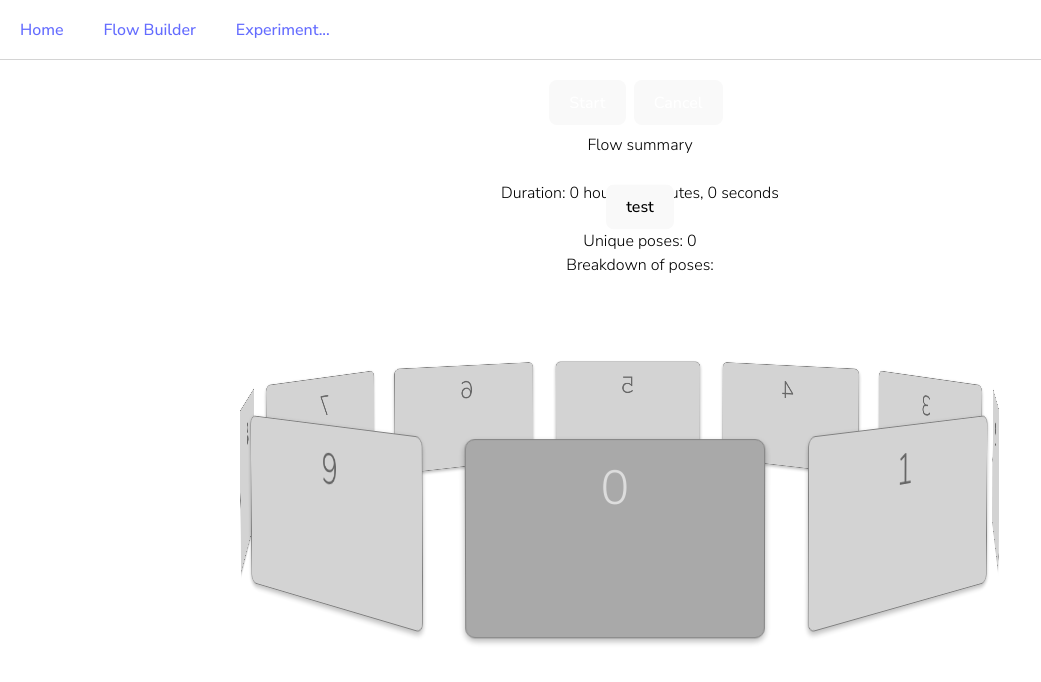
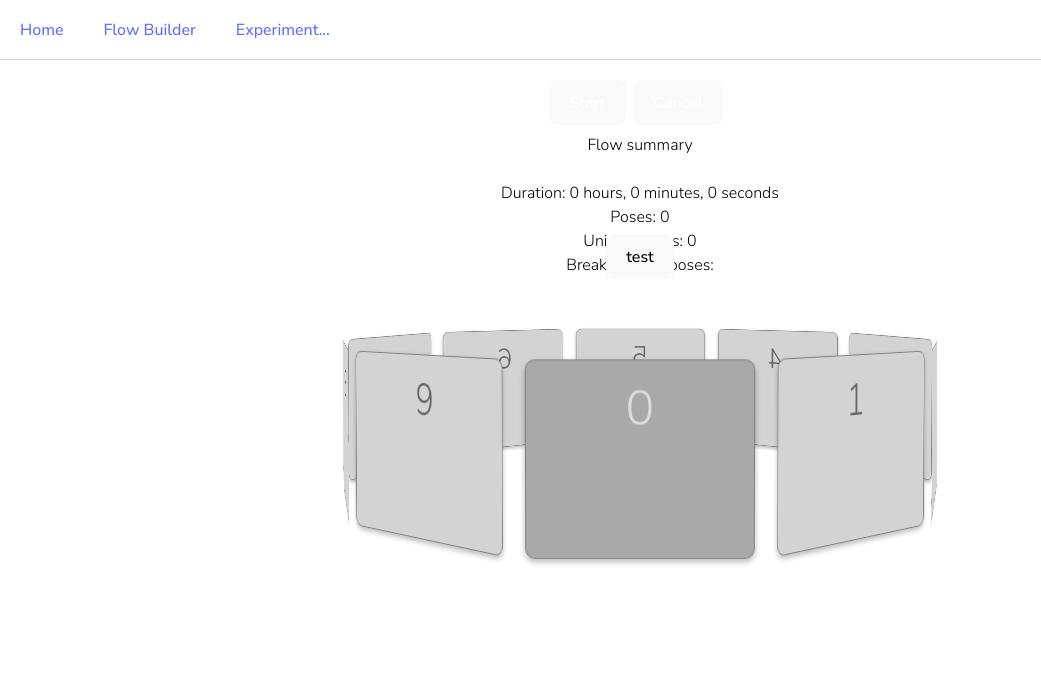
Before and after one commit to sevleo/YoGato-frontend, a React (Vite) app: page /builder in a window 1280 px wide. Both pictures are taken after a click on the button "Preview". Shown: the top 682 px of the page, without its empty margins (0-1041 px from the left). Built offline with nearby package versions, Linux system fonts and the light colour scheme.

Commit message:
Handle wheel resizing and centering

```diff
--- a/src/components/buildingBlocks/Wheel.tsx
+++ b/src/components/buildingBlocks/Wheel.tsx
@@ -40,6 +40,23 @@ function Wheel() {
     if (wheelRef.current) {
       setWidth(wheelRef.current.offsetWidth);
     }
+  }, []);
+
+  // Used to calculate and update the width of the spinning wheel element after resizing.
+  useEffect(() => {
+    const handleResize = () => {
+      console.log("resizing");
+      console.log(wheelRef.current.offsetWidth);
+      if (wheelRef.current) {
+        setWidth(wheelRef.current.offsetWidth);
+      }
+    };
+
+    window.addEventListener("resize", handleResize);
+
+    return () => {
+      window.removeEventListener("resize", handleResize);
+    };
   }, []);
 
   // Used to handle the rotation of the spinning wheel.
@@ -103,8 +120,8 @@ function Wheel() {
 
   return (
     <>
-      <button className="mb-[50px]" onClick={handleClick}>
-        testdad
+      <button className="mb-[100px]" onClick={handleClick}>
+        test
       </button>
       <div className="wheel" ref={wheelRef}>
         {cards}
--- a/src/components/experiment/Wheel.tsx
+++ /dev/null
@@ -1,116 +0,0 @@
-import { useEffect, useState, useRef, useCallback } from "react";
-
-function Wheel() {
-  // Tracks the width of the spinning wheel element
-  const [width, setWidth] = useState(0);
-
-  // Tracks the current position of the wheel
-  const [current, setCurrent] = useState(0);
-
-  // Stores the angle by which each card should be rotated
-  const [theta, setTheta] = useState(0);
-
-  // Represents the distance from the center of the wheel to the cards
-  const [radius, setRadius] = useState(0);
-
-  // Representing the rotation speed of the wheel
-  const [speed] = useState(1);
-
-  // Maximum number of cards on the wheel
-  const [max, setMax] = useState(10);
-
-  // Used to reference the spinning wheel DOM element
-  const wheelRef = useRef(null);
-
-  // Used to store the ID of the rotation timer
-  const timerRef = useRef(null);
-
-  // generates an ID for a card based on its index and the maximum number of cards
-  const id = useCallback(
-    (idx, count = max) => {
-      idx %= count;
-      return (idx < 0 ? idx + count : idx).toString().padStart(2, "0");
-    },
-    [max]
-  );
-
-  // Used to calculate and update the width of the spinning wheel element.
-  // This effect runs once after the component is mounted, updating the width state based on the width of the wheelRef DOM element.
-  useEffect(() => {
-    if (wheelRef.current) {
-      setWidth(wheelRef.current.offsetWidth);
-    }
-  }, []);
-
-  // Used to handle the rotation of the spinning wheel.
-  useEffect(() => {
-    const wheel = wheelRef.current;
-    if (wheel) {
-      // Calculates the rotation angle for each card based on the current position and updates the CSS transform property of the wheel element accordingly
-      const rotate = () => {
-        wheel.style.transform = `translateZ(${-radius}px) rotateX(${-1}deg) rotateY(${
-          -theta * current
-        }deg)`;
-
-        // Highlights the current card by adding a CSS class after a delay
-        const cards = wheel.querySelectorAll(".card");
-        cards.forEach((card) => card.classList.remove("current"));
-        clearTimeout(timerRef.current);
-        timerRef.current = setTimeout(
-          () => {
-            const currentCard = wheel.querySelector(`#card_${id(current)}`);
-            if (currentCard) currentCard.classList.add("current");
-          },
-          0.9 * (speed * 1000)
-        );
-      };
-      rotate();
-    }
-  }, [current, radius, speed, theta, id]);
-
-  // Calculates the angle between each card (theta) and the distance from the center of the wheel to the cards (radius).
-  useEffect(() => {
-    const newTheta = max ? 360 / max : 1;
-    const newRadius = Math.max(
-      100,
-      Math.round(width / 2 / Math.tan(Math.PI / max))
-    );
-    setTheta(newTheta);
-    setRadius(newRadius);
-  }, [max, width]);
-
-  function handleClick() {
-    // setMax((prevMax) => prevMax - 1);
-    setCurrent((prevCurrent) => prevCurrent + 1);
-  }
-
-  const cards = [];
-  for (let i = 0; i < max; i++) {
-    const name = id(i, max);
-    cards.push(
-      <div
-        key={i}
-        className="card opacity-1"
-        id={"card_" + name}
-        style={{
-          transform: `rotateY(${theta * i}deg) translateZ(${radius}px)`,
-        }}
-      >
-        {i}
-      </div>
-    );
-  }
-
-  return (
-    <>
-      <button className="mb-[200px]" onClick={handleClick}>
-        test
-      </button>
-      <div className="wheel" ref={wheelRef}>
-        {cards}
-      </div>
-    </>
-  );
-}
-
-export default Wheel;
--- a/src/components/sections/Preview.css
+++ b/src/components/sections/Preview.css
@@ -5,7 +5,7 @@
   position: fixed;
   top: 40%;
   transform: translate(-50%, -50%);
-  width: 350px;
+  width: 20%;
 }
 
 .wheel {
@@ -14,6 +14,9 @@
   transform-style: preserve-3d;
   transition: transform 1s;
   width: 100%;
+  display: flex;
+  justify-content: center;
+  align-items: center;
 }
 
 .wheel .card {
@@ -32,7 +35,7 @@
   transition:
     transform 1s,
     opacity 1s;
-  width: 300px;
+  width: 90%;
 }
 
 .wheel .card.current {
--- a/src/components/sections/Preview.tsx
+++ b/src/components/sections/Preview.tsx
@@ -3,7 +3,7 @@ import { useState, useEffect } from "react";
 import mp3Provider from "../../assets/mp3Provider";
 import { FlowType } from "./Flow";
 import "./Preview.css";
-import Wheel from "../experiment/Wheel";
+import Wheel from "../buildingBlocks/Wheel";
 
 interface PreviewProps {
   flow: FlowType;
--- a/src/output.css
+++ b/src/output.css
@@ -765,6 +765,10 @@ video {
           user-select: none;
 }
 
+.resize {
+  resize: both;
+}
+
 .auto-rows-fr {
   grid-auto-rows: minmax(0, 1fr);
 }
```
